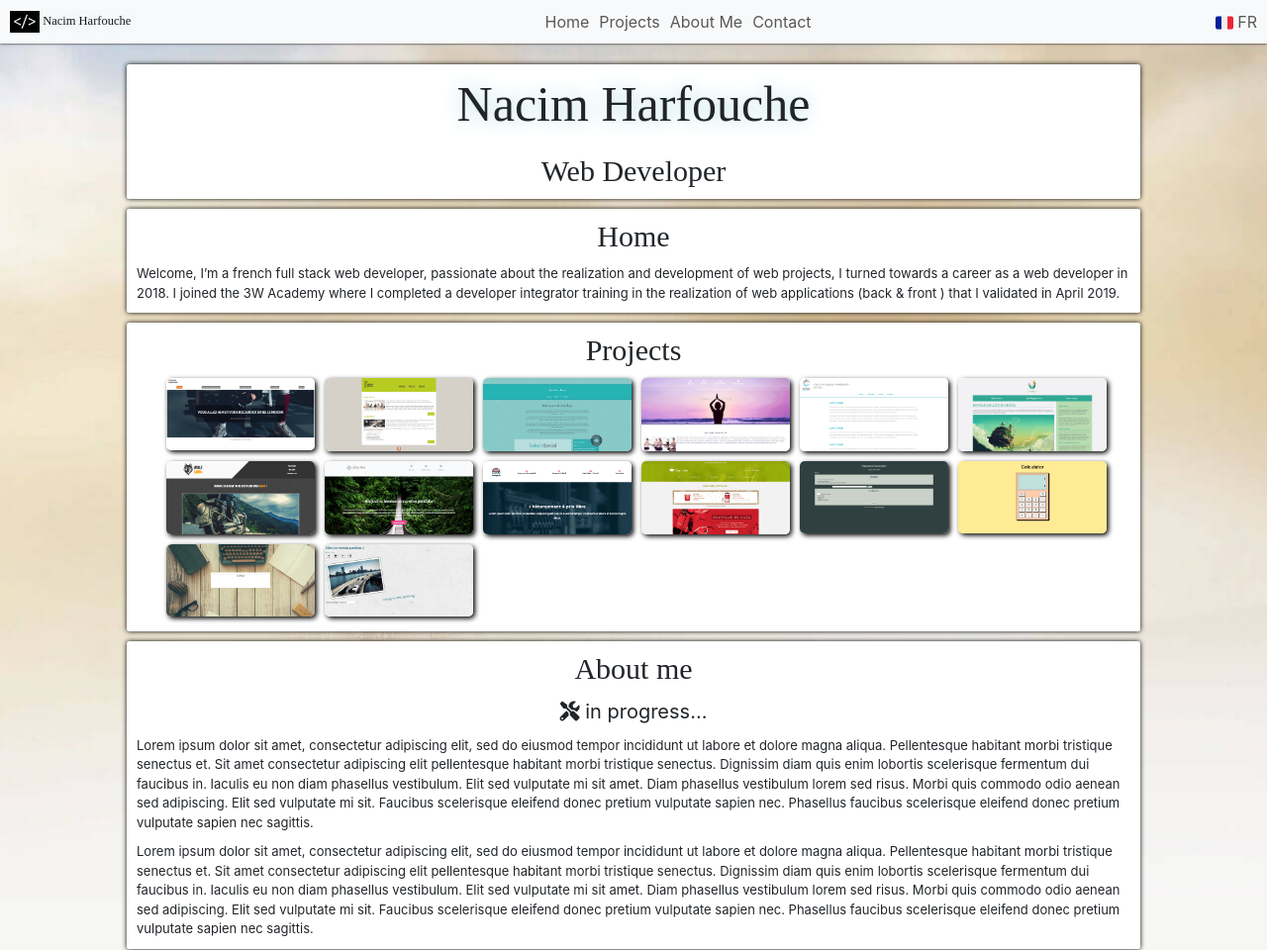
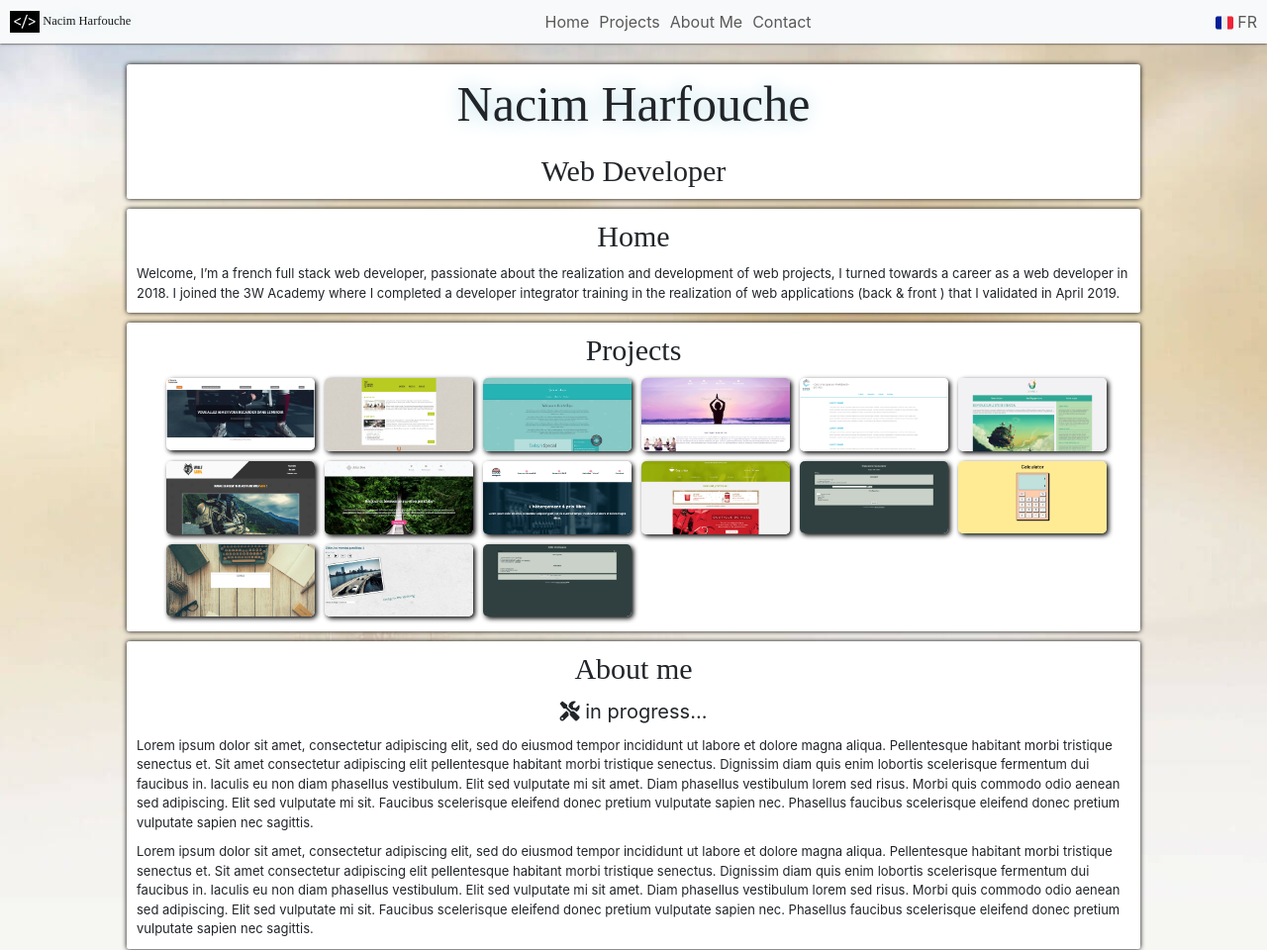
Before and after one commit to NacimHarfouche/nacimharfouche.github.io, a website: page en/home.html in a window 1280 px wide. Shown: the top 960 px of the page at 99% size. Drawn offline with nearby package versions, Linux system fonts and the light colour scheme; a web font is replaced by a local one.

Commit message:
add project verify ean

```diff
--- a/en/home.html
+++ b/en/home.html
@@ -134,6 +134,11 @@
 						<img class="imgMiniature" alt="miniature carousel web page" src="../img/miniature/carousel.png" loading="lazy" />
 					</a>
 				</li>
+				<li>
+					<a href="https://nacimharfouche.github.io/verify_ean/index.html" target="_blank" rel="noopener noreferrer">
+						<img class="imgMiniature" alt="miniature verify ean web page" src="../img/miniature/verify_ean.png" loading="lazy" />
+					</a>
+				</li>
 			  </ul>
 		</section>
 		<section class="rounded">
```
Also changed, not shown: fr/home.html (+5 -0 lines), img/miniature/verify_ean.png (added).
